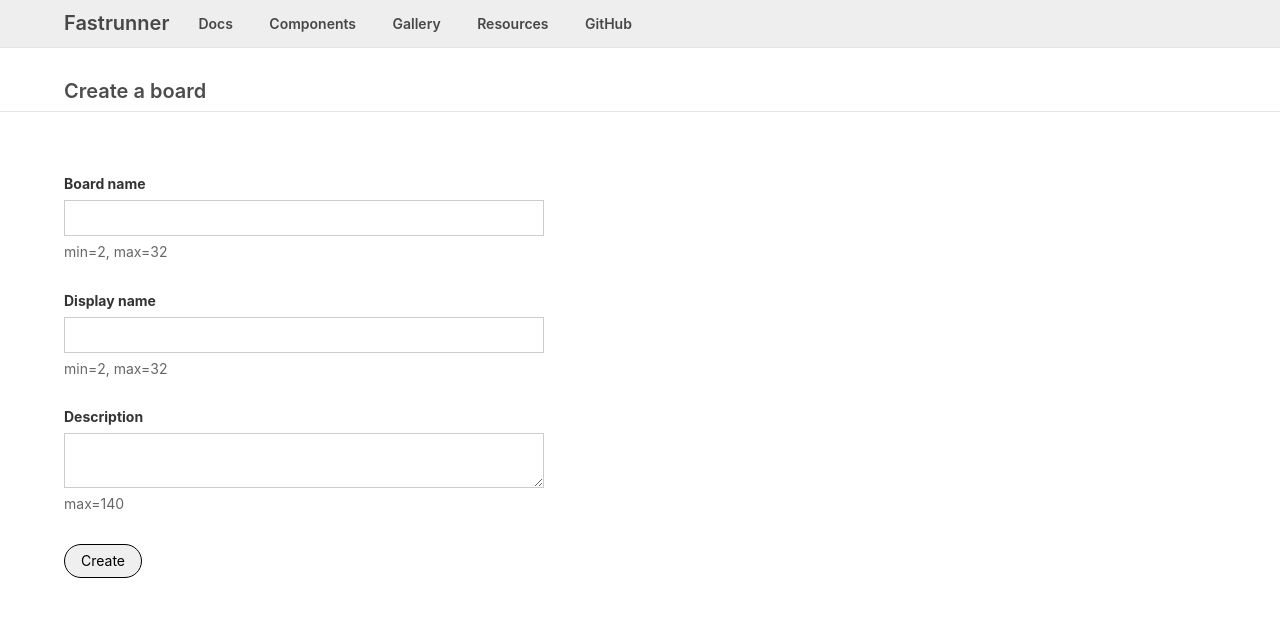
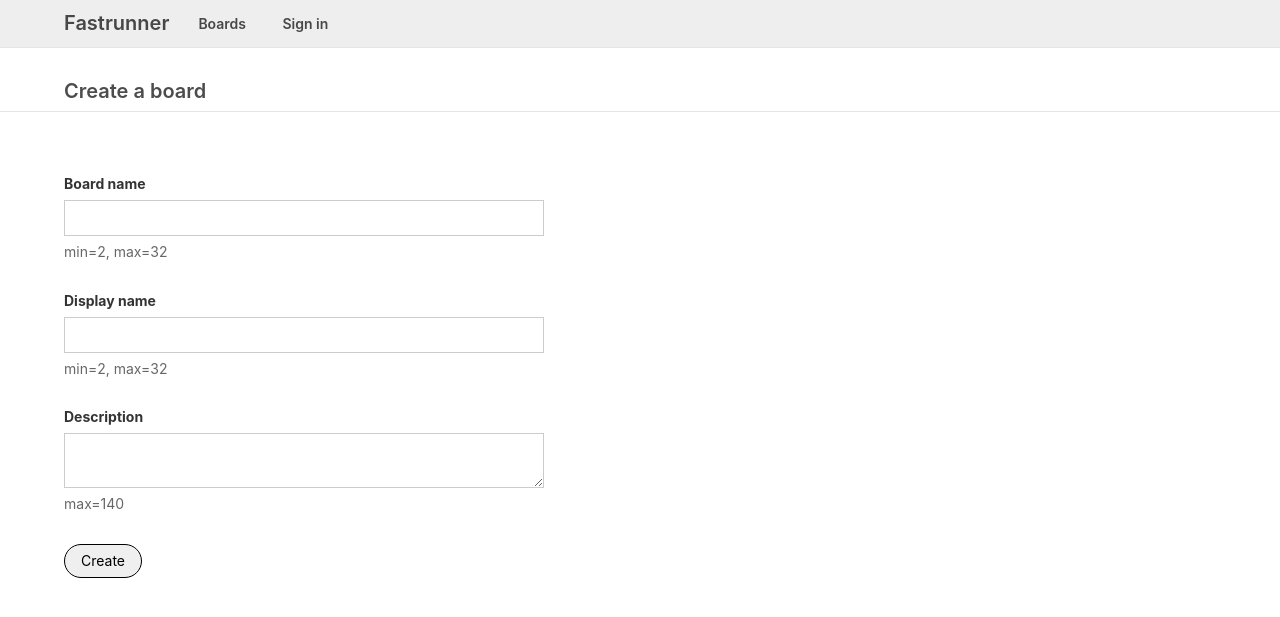
Before and after one commit to rzglitch/fastrunner, a Flask app: page /board/create in a window 1280 px wide. Shown: the top 617 px of the page. Run offline with Flask 3, Linux system fonts and the light colour scheme.

Commit message:
Update header

```diff
--- a/app/templates/header.html
+++ b/app/templates/header.html
@@ -11,26 +11,14 @@
             </a>
         </div>
         <nav class="ml3-ns">
-            <a title="Documentation" href="/docs/"
+            <a title="View the list of boards" href="/board"
                 class="f6 fw6 hover-blue link black-70 mr2 mr3-m mr4-l dib">
-                Docs
+                Boards
             </a>
-            <a title="Components" href="/components/"
+            <a title="Sign in to an account"
+                href="/user/signin"
                 class="f6 fw6 hover-blue link black-70 mr2 mr3-m mr4-l dib">
-                Components
-            </a>
-            <a title="Gallery of sites built with Tachyons" href="/gallery/"
-                class="f6 fw6 hover-blue link black-70 mr2 mr3-m mr4-l dib">
-                Gallery
-            </a>
-            <a title="Resources" href="/resources/"
-                class="f6 fw6 hover-blue link black-70 mr2 mr3-m mr4-l dib">
-                Resources
-            </a>
-            <a title="Tachyons on GitHub"
-                href="https://github.com/tachyons-css/tachyons/"
-                class="f6 fw6 hover-blue link black-70 mr2 mr3-m mr4-l dn dib-l">
-                GitHub
+                Sign in
             </a>
         </nav>
     </div>
```
